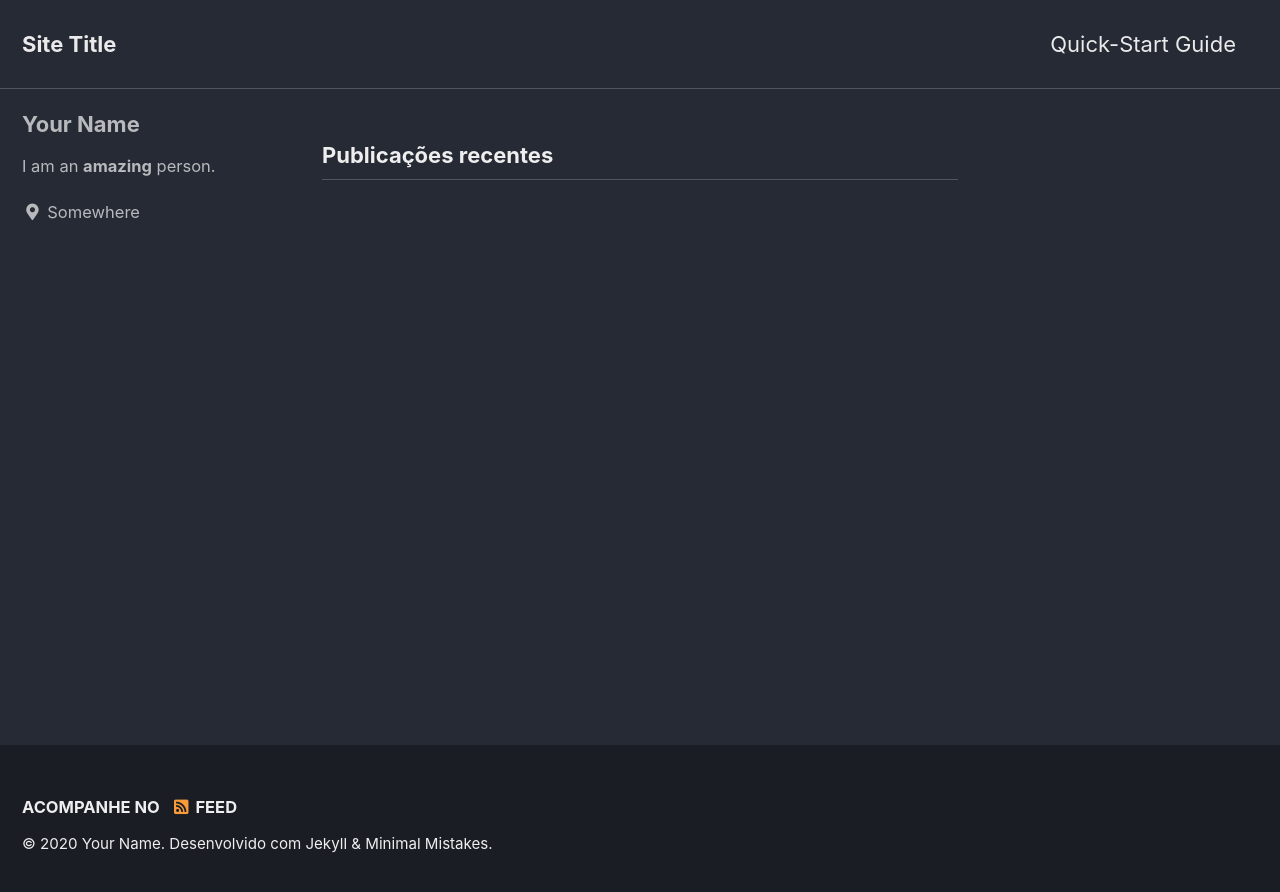
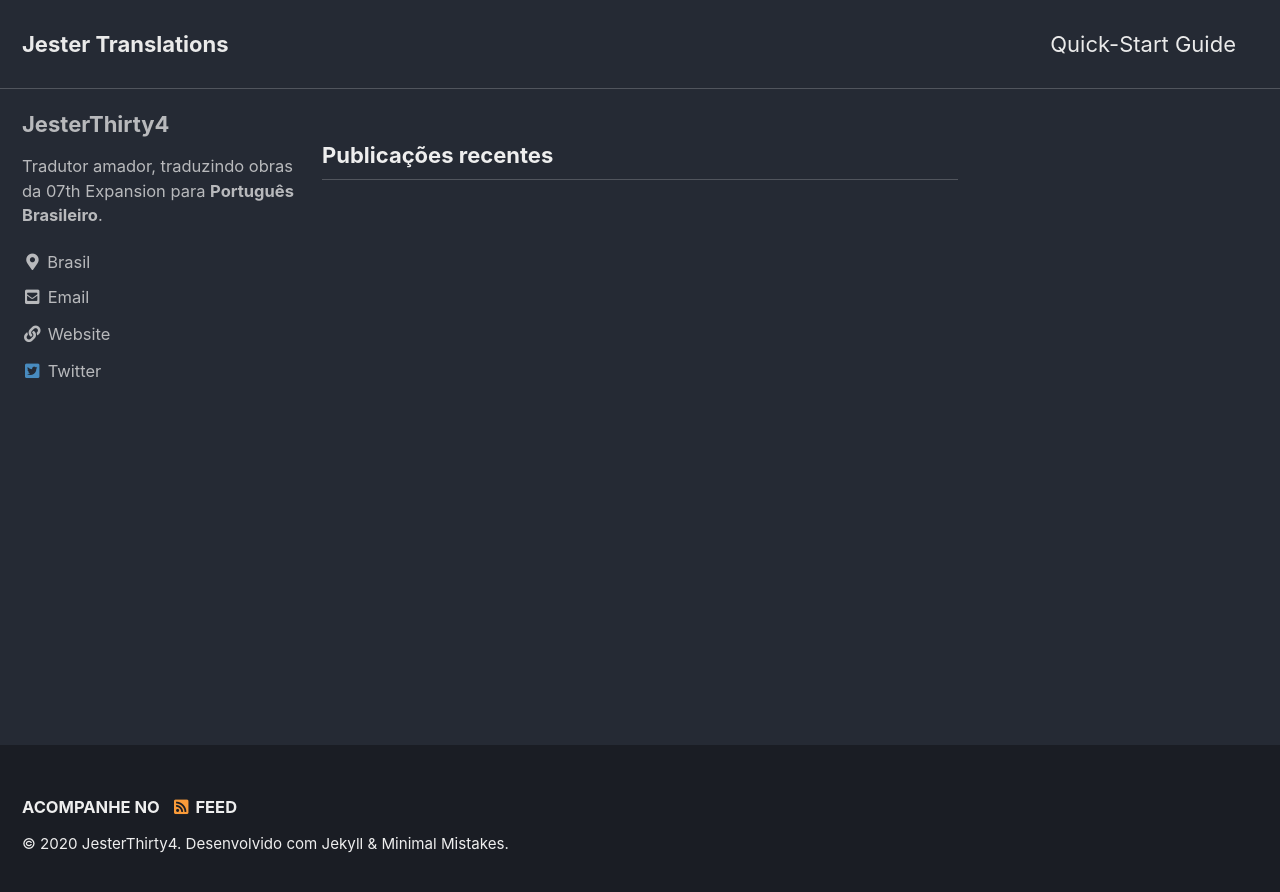
Before and after one commit to JesterThirty4/JesterThirty4.github.io, a Jekyll site: the page built from index.html, in a window 1280 px wide. Shown: the top 892 px of the page. Built offline with Jekyll 4.4.1, drawn with Linux system fonts in a browser that asks for light colours; cached includes are drawn as plain includes; the list of posts is cut into pages by our own code.

Commit message:
Update _config.yml

```diff
--- a/_config.yml
+++ b/_config.yml
@@ -16,11 +16,11 @@
 
 # Site Settings
 locale                   : "pt-BR"
-title                    : "Site Title"
+title                    : "Jester Translations"
 title_separator          : "-"
 subtitle                 : # site tagline that appears below site title in masthead
-name                     : "Your Name"
-description              : "An amazing website."
+name                     : "JesterThirty4"
+description              : "Site de traduções criadas por JesterThirty4, como Ciconia (Quando as Cegonhas Choram) e Haworthia."
 url                      : # the base hostname & protocol for your site e.g. "https://mmistakes.github.io"
 baseurl                  : # the subpath of your site, e.g. "/blog"
 repository               : # GitHub username/repo-name e.g. "mmistakes/minimal-mistakes"
@@ -81,7 +81,8 @@
 social:
   type                   : # Person or Organization (defaults to Person)
   name                   : # If the user or organization name differs from the site's name
-  links: # An array of links to social media profiles
+  links:
+  - "https://twitter.com/JesterThirty4" # An array of links to social media profiles
 
 # Analytics
 analytics:
@@ -93,21 +94,21 @@
 
 # Site Author
 author:
-  name             : "Your Name"
+  name             : "JesterThirty4"
   avatar           : # path of avatar image, e.g. "/assets/images/bio-photo.jpg"
-  bio              : "I am an **amazing** person."
-  location         : "Somewhere"
+  bio              : "Tradutor amador, traduzindo obras da 07th Expansion para **Português Brasileiro**."
+  location         : "Brasil"
   email            :
   links:
     - label: "Email"
       icon: "fas fa-fw fa-envelope-square"
-      # url: "mailto:your.name@email.com"
+      url: "mailto:jesterthirty4@gmail.com"
     - label: "Website"
       icon: "fas fa-fw fa-link"
-      # url: "https://your-website.com"
+      url: "jesterthirty4.github.io"
     - label: "Twitter"
       icon: "fab fa-fw fa-twitter-square"
-      # url: "https://twitter.com/"
+      url: "https://twitter.com/JesterThirty4"
     - label: "Facebook"
       icon: "fab fa-fw fa-facebook-square"
       # url: "https://facebook.com/"
```
